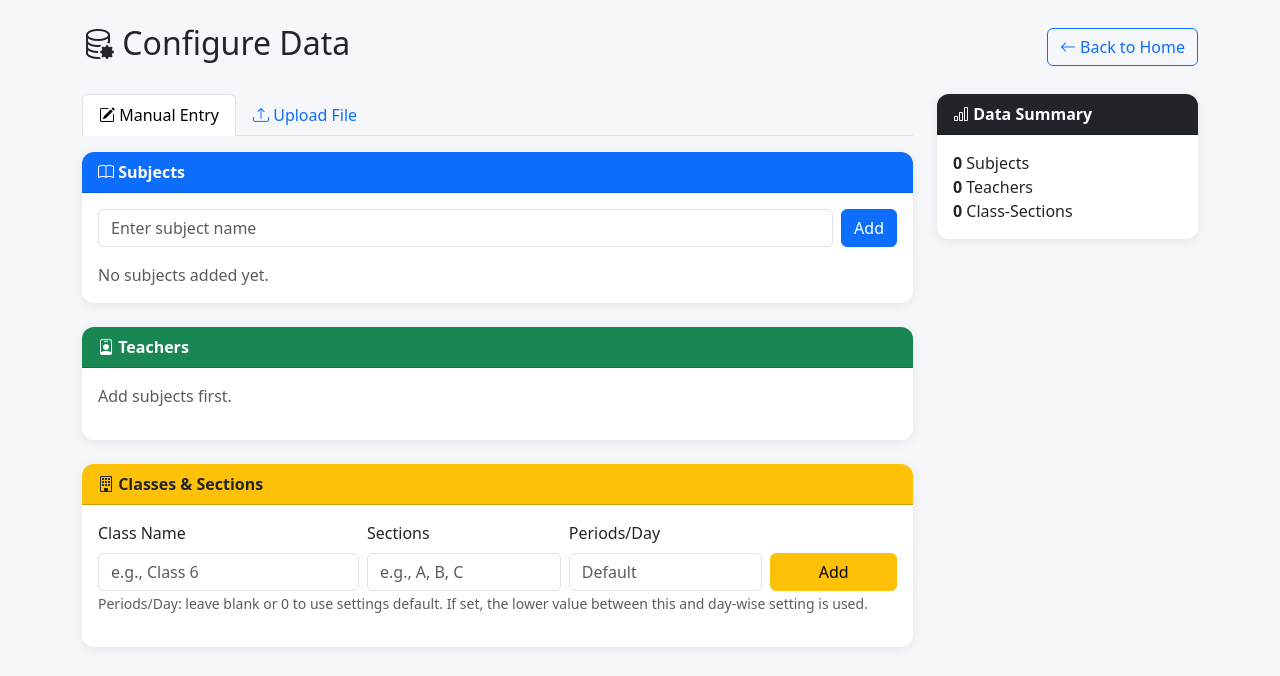
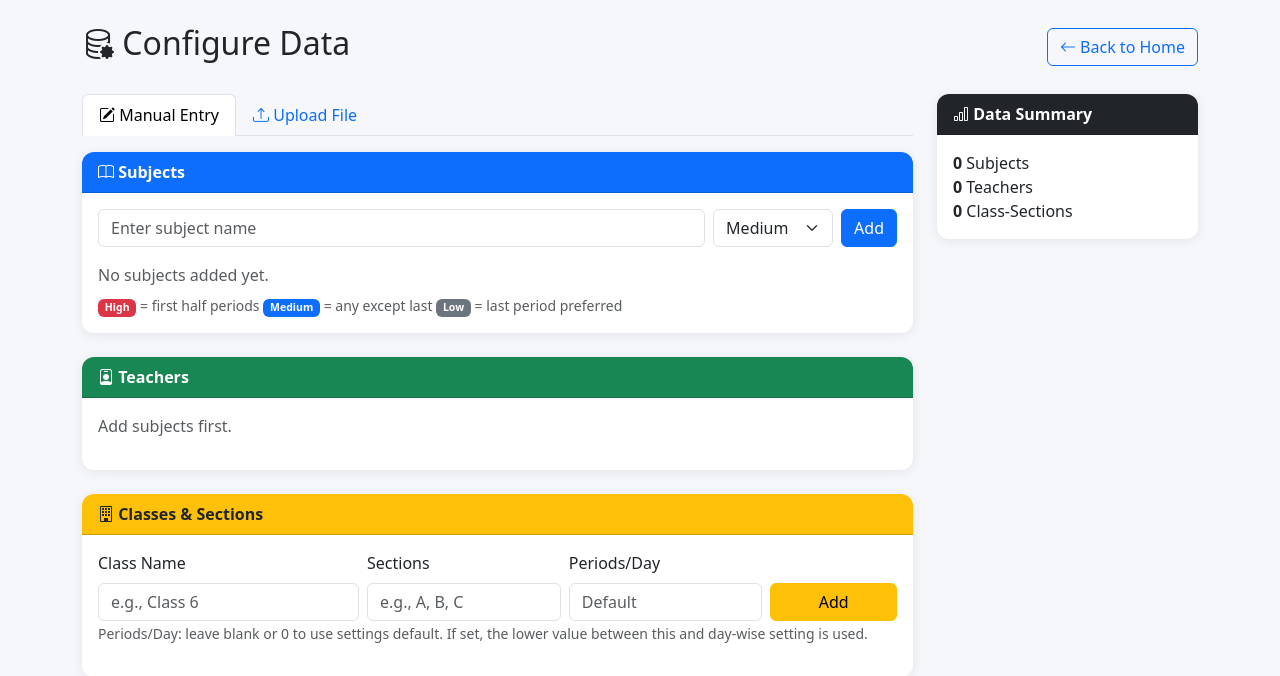
Before and after one commit to DebadityaMondal/RoutineManager, a Flask app: page /configure in a window 1280 px wide. Shown: the part 56-732 px from the top of the page. Run offline with Flask 3, Linux system fonts and the light colour scheme; the visitor is signed in with stand-in values (Sample User, id 1); data that the repository does not hold is empty.

Commit message:
add subject priority

```diff
--- a/app.py
+++ b/app.py
@@ -163,14 +163,17 @@ def configure():
 @login_required
 def add_subject():
     name = request.form.get("subject", "").strip()
+    priority = request.form.get("subject_priority", "medium").strip()
+    if priority not in ("high", "medium", "low"):
+        priority = "medium"
     if name:
         existing = Subject.query.filter_by(name=name, user_id=current_user.id).first()
         if existing:
             flash(f"Subject '{name}' already exists.", "warning")
         else:
-            db.session.add(Subject(name=name, user_id=current_user.id))
+            db.session.add(Subject(name=name, user_id=current_user.id, priority=priority))
             db.session.commit()
-            flash(f"Subject '{name}' added.", "success")
+            flash(f"Subject '{name}' added with {priority} priority.", "success")
     return redirect(url_for("configure"))
 
 
@@ -550,6 +553,11 @@ def edit_subject(subject_id):
         old_name = subject.name
         subject.name = new_name
 
+        # Update priority
+        new_priority = request.form.get("priority", "medium").strip()
+        if new_priority in ("high", "medium", "low"):
+            subject.priority = new_priority
+
         # Update teacher_subjects references
         TeacherSubject.query.filter(
             TeacherSubject.teacher_id.in_(
@@ -836,6 +844,9 @@ def generate():
     # Class-specific periods per day
     class_ppd = {c.full_name: c.periods_per_day for c in classes if c.periods_per_day > 0}
 
+    # Subject priorities
+    subject_priority_map = {s.name: (s.priority or "medium") for s in subjects}
+
     input_data = SchoolInputData(
         subjects=[s.name for s in subjects],
         teachers=[TeacherData(name=t.name, subjects=t.subject_names) for t in teachers],
@@ -846,6 +857,7 @@ def generate():
         first_period_subjects=settings.first_period_subjects,
         class_subject_periods=class_subject_periods,
         class_teachers=class_teachers_map,
+        subject_priorities=subject_priority_map,
         max_teacher_periods_per_day=settings.max_teacher_periods_per_day or 0,
         avoid_consecutive=settings.avoid_consecutive,
         class_periods_per_day=class_ppd,
--- a/models.py
+++ b/models.py
@@ -40,6 +40,7 @@ class Subject(db.Model):
     name = db.Column(db.String(100), nullable=False)
     user_id = db.Column(db.Integer, db.ForeignKey("users.id"), nullable=False)
     is_first_period = db.Column(db.Boolean, default=False)
+    priority = db.Column(db.String(10), default="medium")  # high, medium, low
 
     __table_args__ = (db.UniqueConstraint("name", "user_id", name="uq_subject_user"),)
 
--- a/templates/configure.html
+++ b/templates/configure.html
@@ -34,17 +34,29 @@
                     <div class="card-body">
                         <form action="/add_subject" method="post" class="d-flex gap-2 mb-3">
                             <input type="text" name="subject" class="form-control" placeholder="Enter subject name" required>
+                            <select name="subject_priority" class="form-select" style="max-width: 120px;">
+                                <option value="high">High</option>
+                                <option value="medium" selected>Medium</option>
+                                <option value="low">Low</option>
+                            </select>
                             <button type="submit" class="btn btn-primary">Add</button>
                         </form>
                         <div>
                             {% for subject in subjects %}
-                            <span class="badge bg-primary badge-subject">{{ subject.name }}
+                            <span class="badge {% if subject.priority == 'high' %}bg-danger{% elif subject.priority == 'low' %}bg-secondary{% else %}bg-primary{% endif %} badge-subject">
+                                {{ subject.name }}
+                                <small class="opacity-75">[{{ subject.priority or 'medium' }}]</small>
                                 <a href="/edit_subject/{{ subject.id }}" class="text-white ms-1" title="Edit"><i class="bi bi-pencil"></i></a>
                                 <a href="/delete_subject/{{ subject.id }}" class="text-white ms-1" title="Delete"><i class="bi bi-x-circle"></i></a>
                             </span>
                             {% endfor %}
                             {% if not subjects %}<span class="text-muted">No subjects added yet.</span>{% endif %}
                         </div>
+                        <small class="text-muted mt-2 d-block">
+                            <span class="badge bg-danger">High</span> = first half periods
+                            <span class="badge bg-primary">Medium</span> = any except last
+                            <span class="badge bg-secondary">Low</span> = last period preferred
+                        </small>
                     </div>
                 </div>
 
```
Also changed, not shown: generator.py (+37 -0 lines), templates/edit_subject.html (+10 -2 lines).
